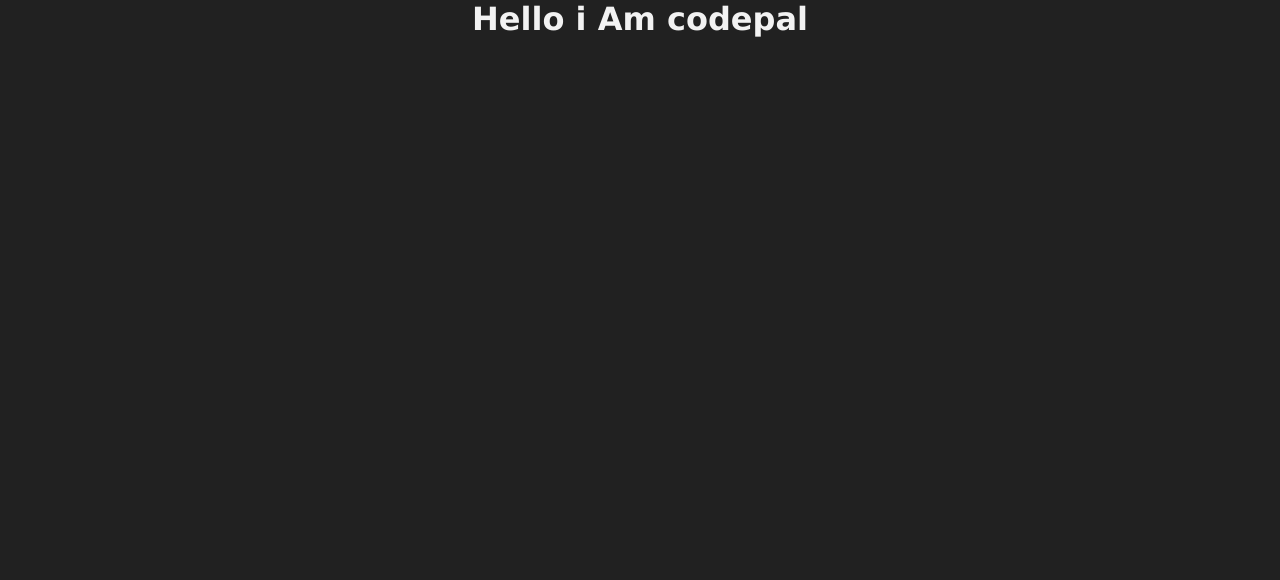
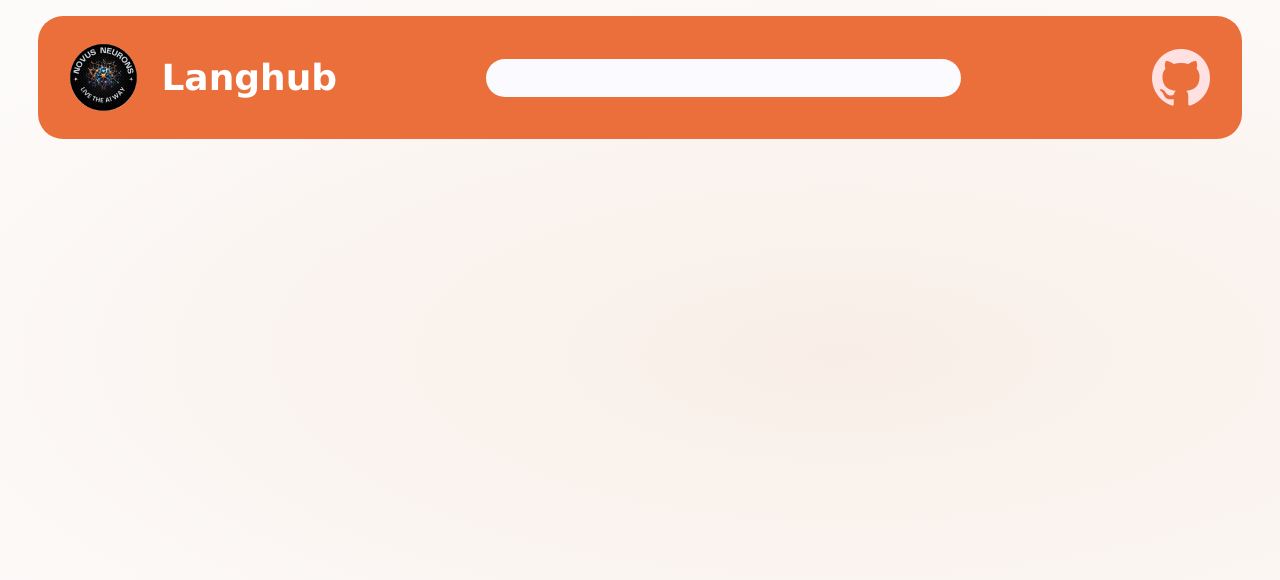
Before and after one commit to Novus-Neurons/codepal, a plain HTML site: page codepal/index.html in a window 1280 px wide. Drawn offline with Linux system fonts and the light colour scheme.

Commit message:
add navbar component

```diff
--- /dev/null
+++ b/codepal/components/navbar.html
@@ -0,0 +1,25 @@
+<!DOCTYPE html>
+<html lang="en">
+
+<head>
+    <meta charset="UTF-8">
+    <meta name="viewport" content="width=device-width, initial-scale=1.0">
+    <title>Document</title>
+</head>
+
+<body>
+    <nav>
+        <div class="logo-container">
+            <img src="./assets/icons/NNIcon.png" alt="nnlogo">
+            <h1>Langhub</h1>
+        </div>
+        <div class="search-container">
+            <input type="search" name="" id="">
+        </div>
+        <div class="logo-container githubIcon">
+            <img src="./assets/icons/githubIcon.png" alt="githubIcon">
+        </div>
+    </nav>
+</body>
+
+</html>
--- a/codepal/index.css
+++ b/codepal/index.css
@@ -6,7 +6,70 @@
 }
 
 body {
-    background: #212121;
+    background: #ECECFF;
     text-align: center;
-    color: #f2f2f2;
+    color: #212121;
 }
+
+#main::before {
+    content: "";
+    position: fixed;
+    top: 0;
+    left: 0;
+    height: 100vh;
+    width: 100%;
+    z-index: -1;
+    background: radial-gradient(92.82% 58.5% at 65.55% 44.29%, rgba(255, 227, 218, 0.50) 0%, rgba(255, 252, 252, 0.85) 100%), #F2F9F4;
+}
+
+nav {
+    display: flex;
+    width: 94%;
+    border-radius: 25px;
+    background: #EB6F3B;
+    align-items: center;
+    justify-content: space-between;
+    padding: 0.1em 2em;
+    margin-inline: auto;
+    margin-top: 1em;
+}
+
+nav .logo-container>img {
+    width: 100%;
+    aspect-ratio: 1;
+}
+
+nav .logo-container {
+    display: flex;
+    font-size: 1.5em;
+    align-items: center;
+    gap: 1em;
+    color: white;
+    height: 5em;
+    aspect-ratio: 1;
+}
+
+nav .search-container {
+    width: min(40%, 450px);
+}
+
+nav .search-container input {
+    all: unset;
+    width: 100%;
+    padding: 0.6em 0.8em;
+    border-radius: 30px;
+    background: #FBFBFF;
+}
+
+nav .githubIcon {
+    height: 75%;
+}
+
+
+@media only screen and (max-width : 520px) {
+
+    nav .search-container {
+        display: none;
+    }
+
+}
--- a/codepal/index.html
+++ b/codepal/index.html
@@ -1,15 +1,20 @@
 <!DOCTYPE html>
 <html lang=en>
+
 <head>
     <meta charset=UTF-8>
     <meta name=viewport content=width=device-width, initial-scale=1.0>
     <title>codepal</title>
     <link rel=stylesheet href=./index.css>
 </head>
+
 <body>
 
-    <h1>Hello i Am codepal</h1>
+    <div id="main">
+        <div id="navbar"></div>
+    </div>
 
 </body>
 <script src=./index.js></script>
+
 </html>
--- a/codepal/index.js
+++ b/codepal/index.js
@@ -0,0 +1,9 @@
+// render navbar
+document.addEventListener("DOMContentLoaded", function () {
+    // Load the navbar content
+    fetch("./components/navbar.html")
+        .then(response => response.text())
+        .then(navbarHtml => {
+            document.getElementById("navbar").innerHTML = navbarHtml;
+        });
+});
```
Also changed, not shown: codepal/assets/icons/NNIcon.png (added), codepal/assets/icons/githubIcon.png (added), codepal/assets/images/mainBG.png (added).
